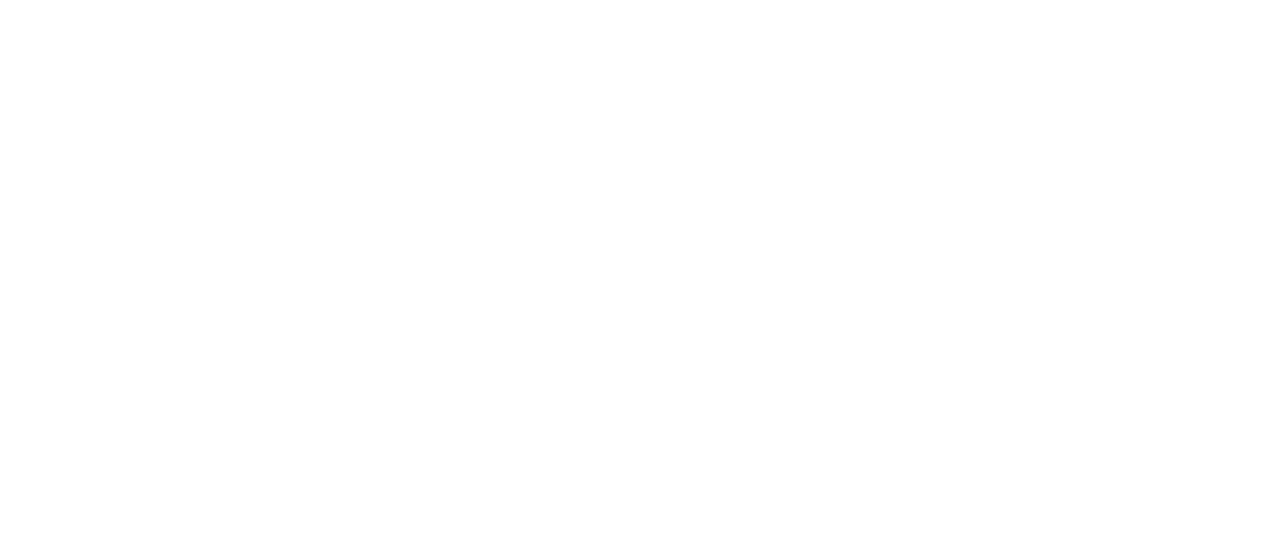
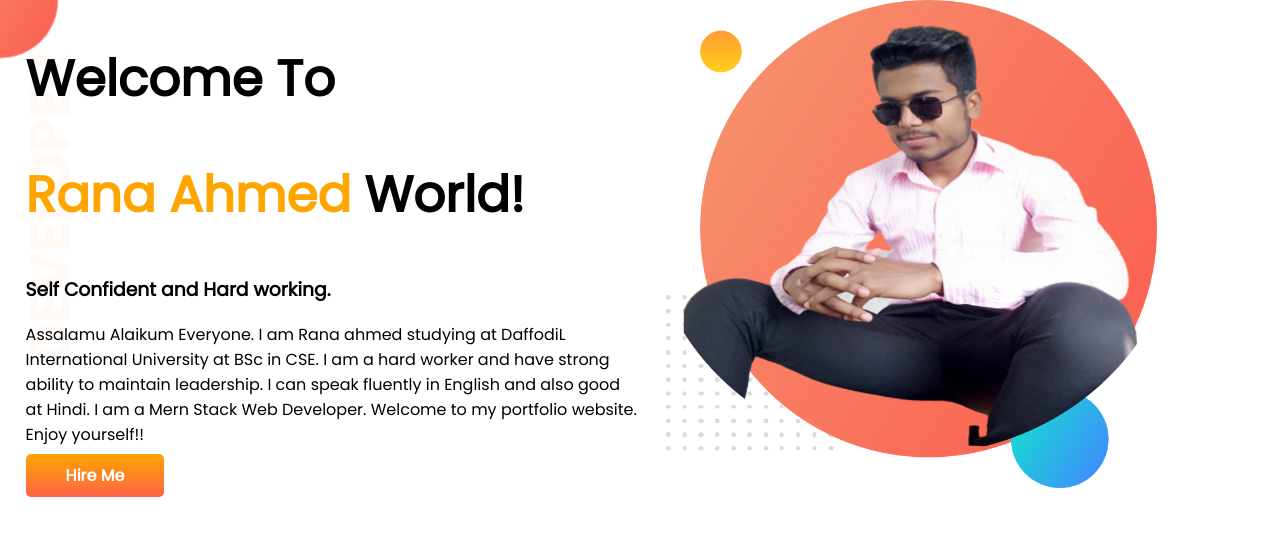
Before and after one commit to Rana12356/personal-portfolio, a plain HTML site: page index.html in a window 1280 px wide. Drawn offline with Linux system fonts and the light colour scheme.

Commit message:
top banner added

```diff
--- a/index.html
+++ b/index.html
@@ -5,8 +5,23 @@
     <meta http-equiv="X-UA-Compatible" content="IE=edge">
     <meta name="viewport" content="width=device-width, initial-scale=1.0">
     <title>Rana Portfolio</title>
+    <link rel="preconnect" href="https://fonts.googleapis.com">
+    <link rel="preconnect" href="https://fonts.gstatic.com" crossorigin>
+    <link href="https://fonts.googleapis.com/css2?family=Poppins&display=swap" rel="stylesheet">
+    <link rel="stylesheet" href="style.css">
 </head>
 <body>
-
+<section class="top-banner">
+    <div class="half-width">
+        <h1>Welcome To</h1>
+        <h1><span class="name">Rana Ahmed</span> World!</h1>
+        <h3>Self Confident and Hard working.</h3>
+        <p>Assalamu Alaikum Everyone. I am Rana ahmed studying at DaffodiL International University at BSc in CSE. I am a hard worker and have strong ability to maintain leadership. I can speak fluently in English and also good at Hindi. I am a Mern Stack Web Developer. Welcome to my portfolio website. Enjoy yourself!!</p>
+        <a class="hire-me-button" target="_blank" href="https://www.linkedin.com/in/rana-ahmed-8407221a2/">Hire Me</a>
+    </div>
+    <div class="half-width">
+        <img src="images/rana-bg.png" alt="">
+    </div>
+</section>
 </body>
 </html>
--- a/style.css
+++ b/style.css
@@ -0,0 +1,32 @@
+body{
+    font-family: 'Poppins', sans-serif;
+    margin: 0;
+}
+h1{
+    font-size: 50px;
+}
+.name{
+    color: orange;
+}
+section{
+    display: flex;
+}
+.half-width{
+    width: 50%;
+    padding-left: 2%;
+}
+.half-width img{
+    width: 80%;
+}
+.hire-me-button{
+    text-decoration: none;
+    background-image: linear-gradient(orange, tomato);
+    padding: 10px 40px;
+    border-radius: 5px;
+    color: white;
+    font-weight: 700;
+}
+.top-banner{
+    background-image: url(images/top-banner.png);
+    background-repeat: no-repeat;
+}
```
Also changed, not shown: images/Rana.jpg (added), images/Rana2.jpg (added), images/dream-bg.png (added), images/exp-bg.png (added), images/jhankar.png (added), images/jhankar2.png (added), images/my-bg2.png (added), images/rana-bg.png (added), images/top-banner.png (added), showOff/Rana.jpg (added), showOff/Rana2.jpg (added), 7 other files.
